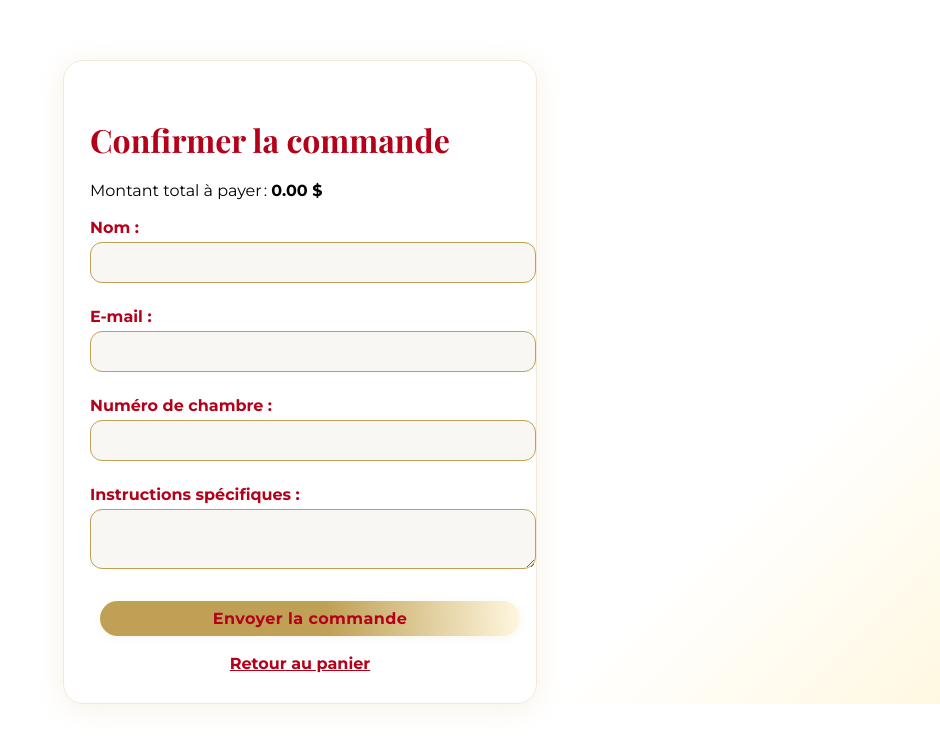
After one commit to rachidouiz/foodbox, a Flask app: page /commande in a window 1280 px wide. The commit adds this page. Shown: the top 746 px of the page, without its empty margins (340-1280 px from the left). Run offline with Flask 3, Linux system fonts and the light colour scheme.

Commit message:
semaine 3 done

```diff
--- a/app.py
+++ b/app.py
@@ -113,7 +113,7 @@ def menu(nom_menu):
 @app.route('/panier')
 def panier():
     panier = session.get('panier', [])
-    total = sum(plat['prix'] for plat in panier)
+    total = sum(plat['prix'] * plat['quantite'] for plat in panier)
     return render_template('panier.html', panier=panier, total=total)
 
 # Vider le panier
@@ -137,6 +137,21 @@ def retirer(index):
         session.modified = True
     return redirect(url_for('panier'))
 
+@app.route('/commande', methods=['GET', 'POST'])
+def commande():
+    panier = session.get('panier', [])
+    total = sum(plat['prix'] * plat['quantite'] for plat in panier)
+    if request.method == 'POST':
+        nom = request.form.get('nom')
+        email = request.form.get('email')
+        chambre = request.form.get('chambre')
+        instructions = request.form.get('instructions')
+        # Ici tu peux stocker la commande, l'afficher ou l'envoyer par email
+        session['panier'] = []
+        return render_template('confirmation.html', nom=nom, chambre=chambre)
+    return render_template('commande.html', panier=panier, total=total)
+
+
 
 if __name__ == '__main__':
     app.run(debug=True)
--- a/static/style.css
+++ b/static/style.css
@@ -346,3 +346,61 @@ a:hover { color: var(--bordeaux-hover); }
     color: #b40019;
     font-weight: 700;
 }
+/* page de commande */
+.paiement-container {
+    max-width: 420px;
+    margin: 60px auto 0 auto;
+    padding: 36px 26px 30px 26px;
+    background: rgba(255,255,255,0.98);
+    border-radius: 20px;
+    box-shadow: 0 4px 28px rgba(191,160,85,0.14);
+    border: 1.3px solid #f4e8da;
+    min-height: 340px;
+}
+
+.paiement-container h1 {
+    color: #b40019;
+    margin-bottom: 20px;
+    font-size: 2em;
+    font-family: 'Playfair Display', serif;
+}
+
+.paiement-container label {
+    display: block;
+    margin-top: 18px;
+    margin-bottom: 5px;
+    font-weight: 600;
+    color: #b40019;
+    font-size: 1em;
+    font-family: 'Montserrat', Arial, sans-serif;
+}
+.paiement-container input,
+.paiement-container textarea {
+    width: 100%;
+    padding: 10px 12px;
+    margin-bottom: 6px;
+    border: 1.3px solid #bfa055;
+    border-radius: 12px;
+    background: #f9f7f3;
+    font-size: 1em;
+    font-family: 'Montserrat', Arial, sans-serif;
+    transition: border 0.14s;
+}
+.paiement-container input:focus,
+.paiement-container textarea:focus {
+    border: 1.3px solid #b40019;
+    outline: none;
+}
+
+.paiement-container button {
+    margin-top: 22px;
+    width: 100%;
+}
+
+.paiement-container a {
+    display: block;
+    text-align: center;
+    margin-top: 18px;
+    color: #b40019;
+    text-decoration: underline;
+}
--- /dev/null
+++ b/templates/commande.html
@@ -0,0 +1,26 @@
+<!DOCTYPE html>
+<html lang="fr">
+<head>
+    <meta charset="UTF-8">
+    <title>Confirmer la commande - Le Légendaire</title>
+    <link rel="stylesheet" href="{{ url_for('static', filename='style.css') }}">
+</head>
+<body>
+    <div class="paiement-container">
+        <h1>Confirmer la commande</h1>
+        <p>Montant total à payer : <strong>{{ "%.2f"|format(total) }} $</strong></p>
+        <form method="post">
+            <label for="nom">Nom :</label>
+            <input type="text" id="nom" name="nom" required><br>
+            <label for="email">E-mail :</label>
+            <input type="email" id="email" name="email" required><br>
+            <label for="chambre">Numéro de chambre :</label>
+            <input type="text" id="chambre" name="chambre" required><br>
+            <label for="instructions">Instructions spécifiques :</label>
+            <textarea id="instructions" name="instructions" rows="2"></textarea><br>
+            <button type="submit" class="btn-luxe">Envoyer la commande</button>
+        </form>
+        <a href="{{ url_for('panier') }}">Retour au panier</a>
+    </div>
+</body>
+</html>
--- a/templates/panier.html
+++ b/templates/panier.html
@@ -23,12 +23,12 @@
             {% for plat in panier %}
             <li class="panier-item">
                 <span class="plat-nom">{{ plat.nom }}</span>
+                <span class="plat-prix">{{ "%.2f"|format(plat.prix * plat.quantite) }} $</span>
                 <div class="quantite-controls">
                     <a href="{{ url_for('retirer', index=loop.index0) }}" class="q-btn">−</a>
                     <span class="quantite">{{ plat.quantite }}</span>
                     <a href="{{ url_for('ajouter', index=loop.index0) }}" class="q-btn">+</a>
                 </div>
-                <span class="plat-prix">{{ "%.2f"|format(plat.prix * plat.quantite) }} $</span>
             </li>
             {% endfor %}
         </ul>
@@ -39,6 +39,7 @@
             <div class="panier-actions">
                 <a href="{{ url_for('vider') }}" class="btn-luxe">Vider le panier</a>
                 <a href="{{ url_for('menu', nom_menu='dejeuner') }}" class="btn-luxe">Retour au menu</a>
+                <a href="{{ url_for('commande') }}" class="btn-luxe">Passer la commande</a>
             </div>
         {% else %}
             <p class="vide-message">Votre panier est vide.</p>
```
Also changed, not shown: other parts of static/style.css (+21 -21 lines), templates/confirmation.html (added, +15 -0 lines).
